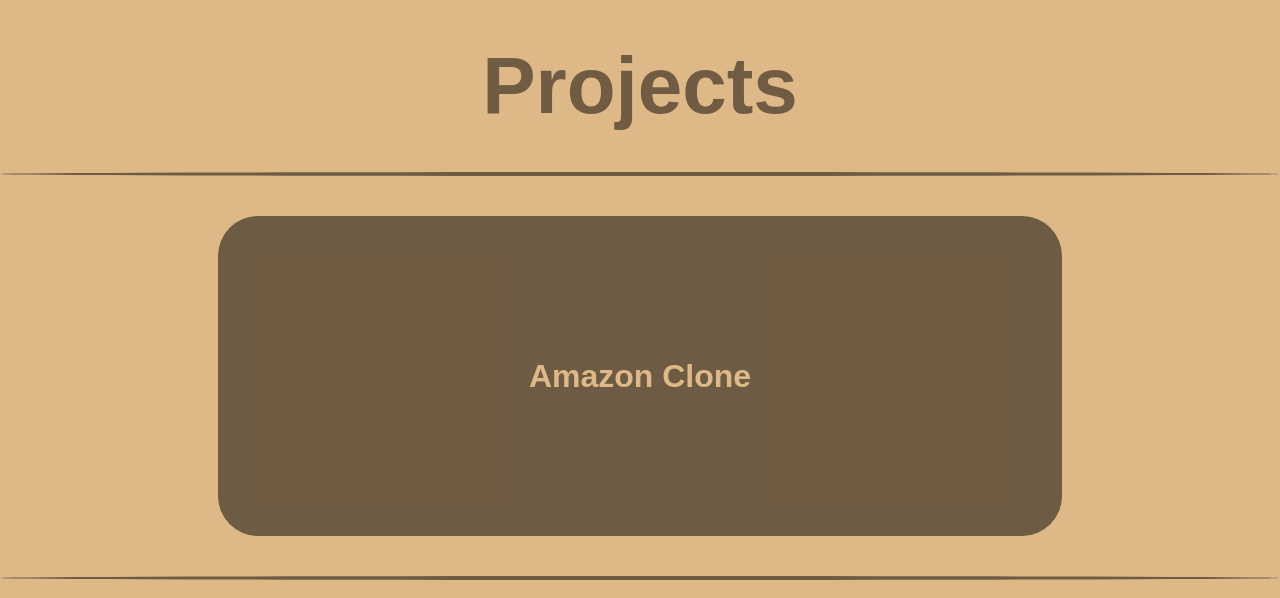
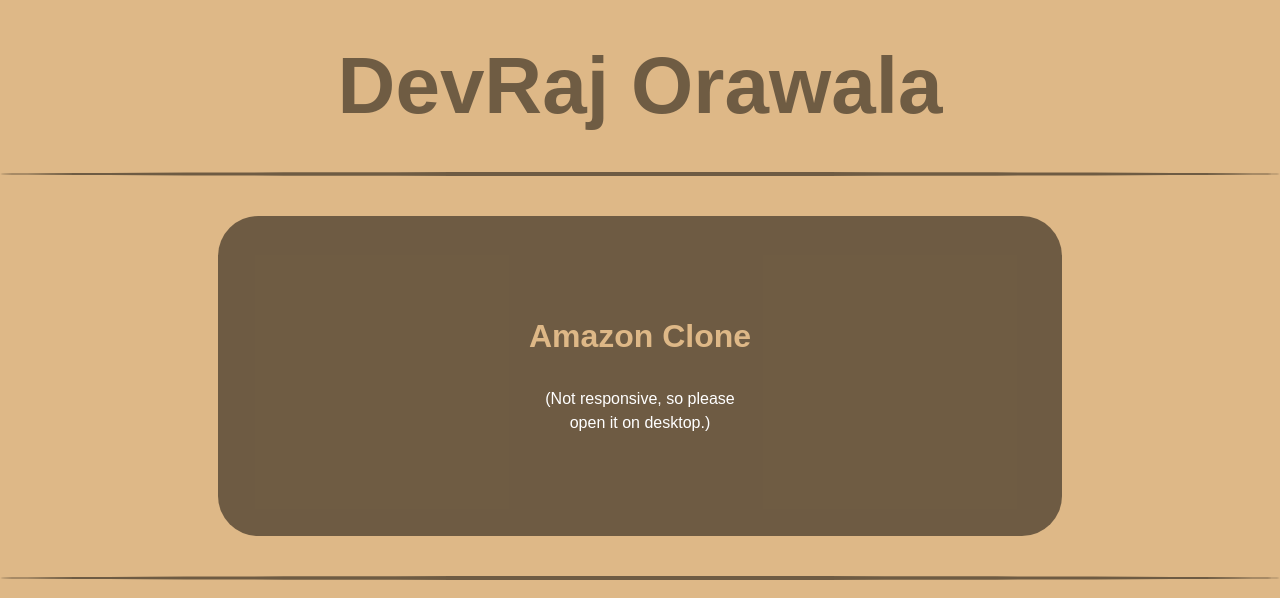
Before and after one commit to orawala/projects, a plain HTML site: page index.html in a window 1280 px wide. Shown: the top 598 px of the page. Drawn offline with Linux system fonts and the light colour scheme; some icons are missing.

Commit message:
Add files via upload

```diff
--- a/index.html
+++ b/index.html
@@ -3,23 +3,26 @@
 <head>
     <meta charset="UTF-8">
     <meta name="viewport" content="width=device-width, initial-scale=1.0">
-    <title>Projects</title>
+    <title>DevRaj Orawala</title>
     <link rel="stylesheet" href="./styles.css">
     <link rel="stylesheet" href="https://cdnjs.cloudflare.com/ajax/libs/iconoir/7.5.0/css/iconoir.css">
     <link rel="icon" href="./assets/images/favicon.png">
 </head>
 <body>
     <header>
-        <h1 class="first-h1">
-            Projects
-        </h1>
+        <a href="https://www.orawala.com/">
+            <h1 class="first-h1">
+                DevRaj Orawala
+            </h1>
+        </a>
     </header>
     <hr>
     <main>
         <div class="second-main">
             <div class="second-div">
-                <a href="https://orawala.github.io/amazon-clone/">
+                <a href="https://orawala.github.io/amazon-clone/" style="display: flex; align-items: center; justify-content: center; flex-direction: column;">
                     <h1 class="second-h1">Amazon Clone</h1>
+                    <p class="second-p">(Not responsive, so please open it on desktop.)</p>
                 </a>
             </div>
         </div>
```
